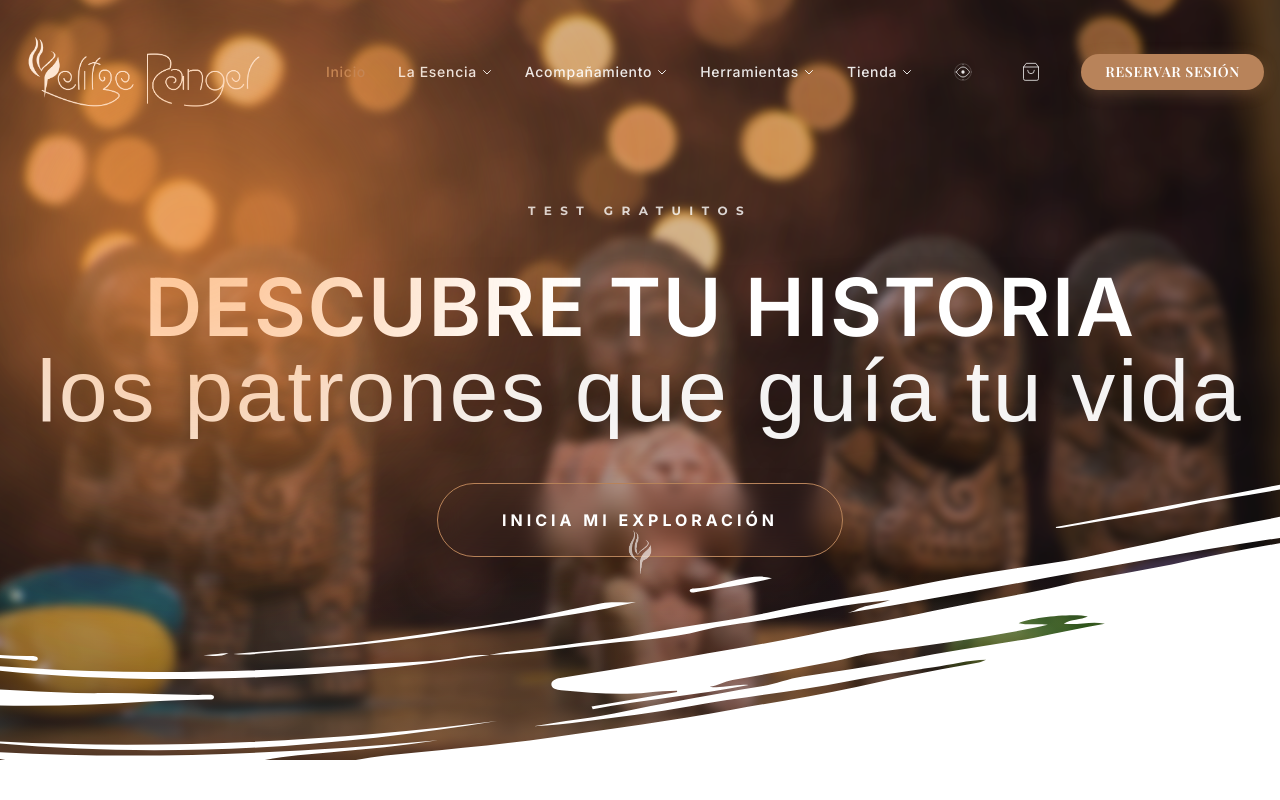
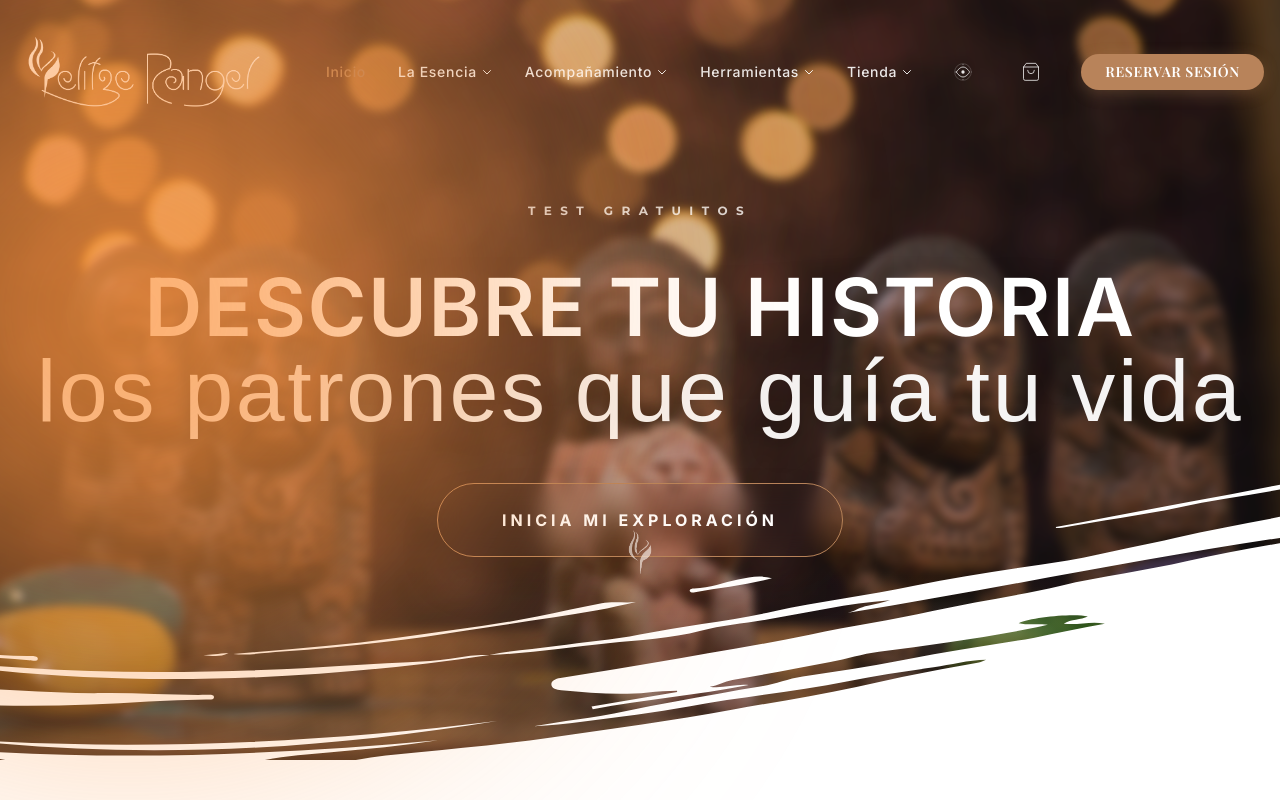
Before and after one commit to yelitzerangeloficialweb-max/yelitze-rangel-web, a Next.js app: page / in a window 1280 px wide. Shown: the top 800 px of the page. Built offline with nearby package versions, Linux system fonts and the light colour scheme; a web font is replaced by a local one.

Commit message:
style: intensified and repositioned global orange flare overlay

```diff
--- a/app/layout.tsx
+++ b/app/layout.tsx
@@ -80,8 +80,8 @@ export default function RootLayout({
             alt="facebook pixel"
           />
         </noscript>
-        {/* Global Orange Flare Overlay */}
-        <div className="fixed top-[-10%] left-[-10%] w-[50vw] h-[50vw] bg-[radial-gradient(circle_at_center,rgba(251,146,60,0.9)_0%,rgba(251,146,60,0.4)_40%,transparent_70%)] blur-[100px] pointer-events-none z-[100] opacity-90" />
+        {/* Global Orange Flare Overlay - Intensified and repositioned */}
+        <div className="fixed top-[-25%] left-[-30%] w-[80vw] h-[80vw] bg-[radial-gradient(circle_at_center,rgba(251,146,60,1)_0%,rgba(251,146,60,0.6)_30%,rgba(251,146,60,0.2)_60%,transparent_80%)] blur-[130px] pointer-events-none z-[100]" />
         {children}
       </body>
     </html>
```
